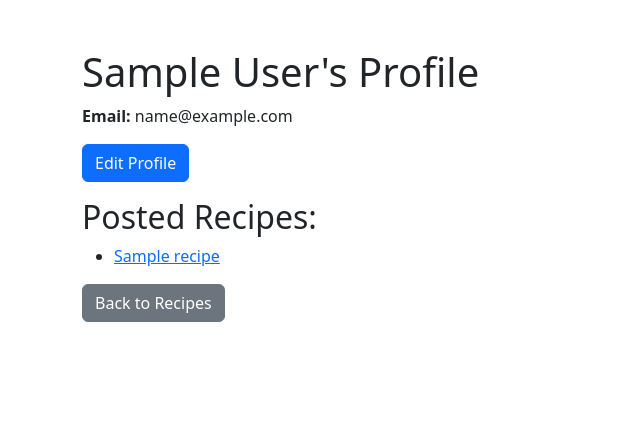
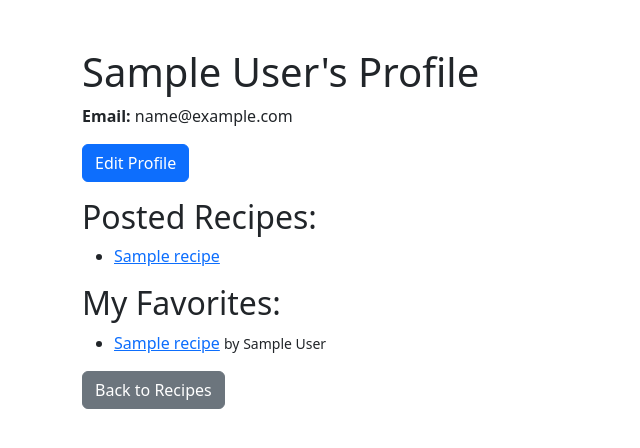
Before and after one commit to c-banh-mi/Recipe-Maker, a Flask app: page /profile/1 in a window 1280 px wide. Shown: the top 448 px of the page, without its empty margins (0-640 px from the left). Run offline with Flask 3, Linux system fonts and the light colour scheme; a user stored in the database is signed in; tables that the repository leaves empty hold one stand-in row (values such as "Sample post").

Commit message:
Implemented Favoriting

```diff
--- a/app/routes.py
+++ b/app/routes.py
@@ -2,7 +2,7 @@
 from flask import Blueprint, render_template, redirect, url_for, flash, request
 from flask_login import login_user, logout_user, login_required, current_user
 from app.forms import LoginForm, RegistrationForm, RecipeForm, CommentForm, RatingForm, EditProfileForm
-from app.models import User, Recipe, Comment, CommentRating
+from app.models import User, Recipe, Comment, CommentRating, Favorite
 from werkzeug.security import check_password_hash, generate_password_hash
 from app import db
 from datetime import datetime
@@ -126,13 +126,14 @@ def view_recipe(recipe_id):
 def view_profile(user_id):
     user = User.query.get_or_404(user_id)
     posted_recipes = Recipe.query.filter_by(user_id=user.id).all()
-
+    favorite_recipes = [fav.recipe for fav in user.favorites]
     is_self = (current_user.id == user.id)
 
     return render_template(
         "view_profile.html",
         user=user,
         recipes=posted_recipes,
+        favorite_recipes=favorite_recipes,
         is_self=is_self
     )
 
@@ -226,3 +227,30 @@ def edit_profile():
         form.email.data = current_user.email
 
     return render_template("edit_profile.html", form=form)
+
+@main.route('/favorite/<int:recipe_id>', methods=['POST'])
+@login_required
+def toggle_favorite(recipe_id):
+    recipe = Recipe.query.get_or_404(recipe_id)
+    existing = Favorite.query.filter_by(user_id=current_user.id, recipe_id=recipe_id).first()
+
+    if existing:
+        db.session.delete(existing)
+        db.session.commit()
+        flash("Removed from favorites.", "info")
+    else:
+        new_fav = Favorite(user_id=current_user.id, recipe_id=recipe_id)
+        db.session.add(new_fav)
+        db.session.commit()
+        flash("Saved to favorites!", "success")
+
+    return redirect(request.referrer or url_for("main.recipes"))
+
+@main.route('/favorites')
+@login_required
+def view_favorites():
+    # get all Favorite records for this user
+    favorites = current_user.favorites.all()
+    # extract just the recipes
+    recipes = [fav.recipe for fav in favorites]
+    return render_template("favorites.html", recipes=recipes)
--- a/app/templates/view_profile.html
+++ b/app/templates/view_profile.html
@@ -24,6 +24,18 @@
       {% endfor %}
     </ul>
 
+    <h2>{{ 'My' if is_self else user.display_name or user.username ~ "'s" }} Favorites:</h2>
+    <ul>
+      {% for recipe in favorite_recipes %}
+     	<li>
+      		<a href="{{ url_for('main.view_recipe', recipe_id=recipe.id) }}">{{ recipe.title }}</a>
+      		<small>by {{ recipe.author.display_name or recipe.author.username }}</small>
+    	</li>
+      {% else %}
+        <p>No favorites yet.</p>
+      {% endfor %}
+    </ul>
+
     <a href="{{ url_for('main.recipes') }}" class="btn btn-secondary">Back to Recipes</a>
   </div>
 </body>
```
Also changed, not shown: app/models.py (+13 -0 lines), app/templates/recipes.html (+10 -0 lines), app/templates/view_recipe.html (+13 -1 lines), migrations/versions/0ca389897fe8_add_favorite_table.py (added, +36 -0 lines), app.db.
